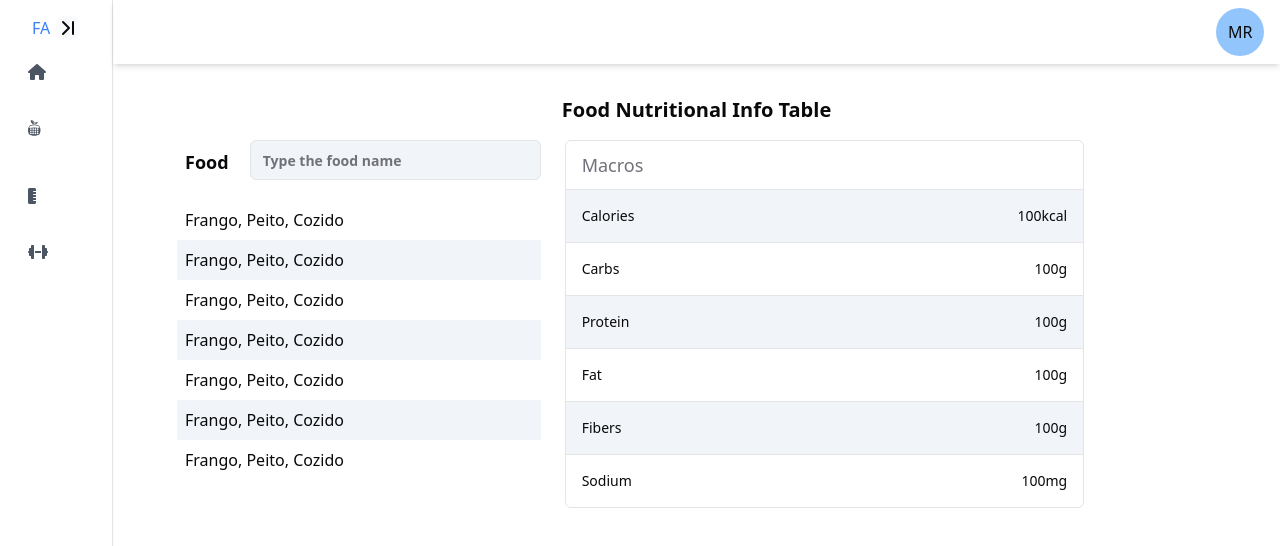
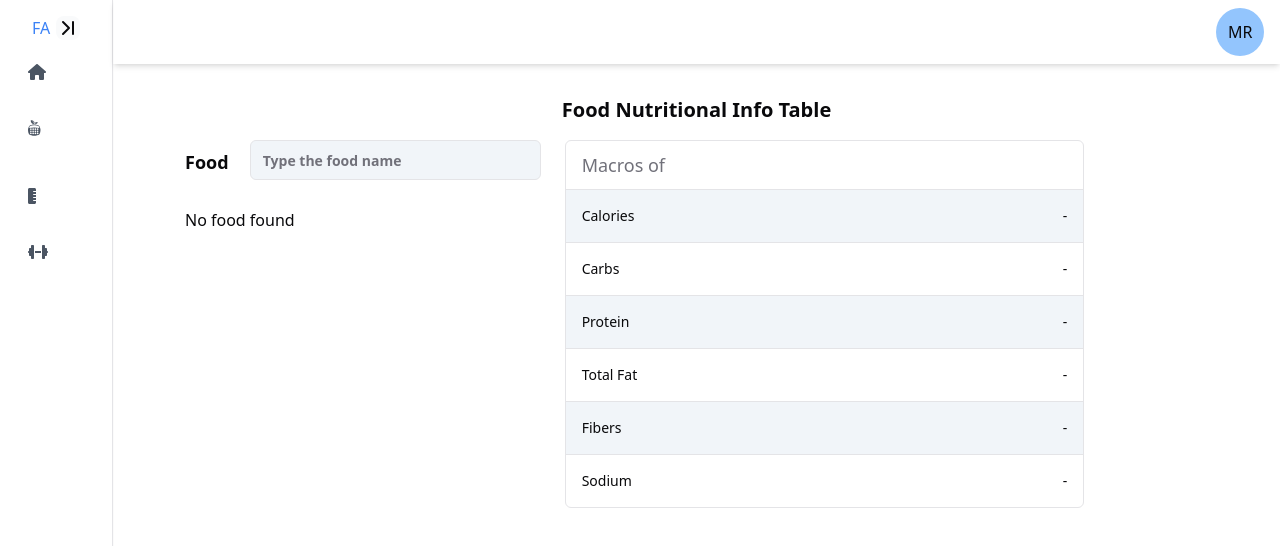
Before and after one commit to marcelrzd/fit-app, a Next.js app in the folder frontend/: page /nutritional_info in a window 1280 px wide. Shown: the top 546 px of the page. Built offline with nearby package versions, Linux system fonts and the light colour scheme.

Commit message:
change: add more types to FoodItem feat: add data dynamically to table

```diff
--- a/frontend/components/MacrosTable.tsx
+++ b/frontend/components/MacrosTable.tsx
@@ -2,7 +2,7 @@
 
 import { useState, useEffect } from "react";
 import data from "@/app/data/taco.json";
-import { FoodItem } from "./types";
+import { FoodItem } from "@/app/nutritional_info/types";
 
 import {
   Table,
@@ -17,42 +17,96 @@ import {
 import { Input } from "./ui/input";
 
 export function MacrosTable() {
-  const [food, setFood] = useState("");
+  const [foodSearch, setFoodSearch] = useState("");
+  const [foodData, setFoodData] = useState<FoodItem[]>([]);
   const [macros, setMacros] = useState<FoodItem[]>([]);
+  const {
+    description = "",
+    energy_kcal,
+    carbohydrate_g,
+    protein_g,
+    total_fat,
+    fiber_g,
+    sodium_mg,
+  } = foodData || {};
 
   useEffect(() => {
-    if (food.trim() === "") {
+    if (foodSearch.trim() === "") {
       setMacros([]);
       return;
     }
 
-    const filteredData = data.filter((item: FoodItem) =>
-      item.description.toLowerCase().includes(food.toLowerCase())
-    );
+    const filteredData = data
+      .filter((item) =>
+        item.description.toLowerCase().includes(foodSearch.toLowerCase())
+      )
+      .map((item) => {
+        // Parse fat values
+        const saturated = parseFloat(item.saturated_g as string) || 0;
+        const monounsaturated =
+          parseFloat(item.monounsaturated_g as string) || 0;
+        const polyunsaturated =
+          parseFloat(item.polyunsaturated_g as string) || 0;
+
+        // Calculate total_fat
+        const total_fat = saturated + monounsaturated + polyunsaturated;
+
+        // Return the mapped object
+        return {
+          id: item.id,
+          description: item.description,
+          category: item.category,
+          energy_kcal: item.energy_kcal,
+          carbohydrate_g: item.carbohydrate_g,
+          protein_g: item.protein_g,
+          saturated_g: item.saturated_g,
+          monounsaturated_g: item.monounsaturated_g,
+          polyunsaturated_g: item.polyunsaturated_g,
+          total_fat: total_fat,
+          sodium_mg: item.sodium_mg,
+          fiber_g: item.fiber_g
+        } as FoodItem;
+      });
+
     setMacros(filteredData);
-    console.log(filteredData);
-  }, [food]);
+  }, [foodSearch]);
+
+  const formatValue = (value: number, unit: string) => {
+    return typeof value === "number" ? `${value.toFixed(2)}${unit}` : "-";
+  };
+
+  const handleFoodSelect = (food: FoodItem) => {
+    setFoodData(food);
+  };
 
   return (
-    <div className="flex w-full p-4 gap-6">
+    <div className="flex flex-row items-start w-full p-4 gap-6">
       <div className="w-[35%]">
         <div className="text-left text-lg font-semibold mb-4 flex justify-between">
           <span className="p-2">Food</span>
           <Input
             className="w-[80%] bg-slate-100"
             placeholder="Type the food name"
-            value={food}
-            onChange={(e) => setFood(e.target.value)}
+            value={foodSearch}
+            onChange={(e) => setFoodSearch(e.target.value)}
           />
         </div>
-        <div className="flex flex-col rounded-md">
-          <span className="p-2">Frango, Peito, Cozido</span>
-          <span className="bg-slate-100 p-2">Frango, Peito, Cozido</span>
-          <span className="p-2">Frango, Peito, Cozido</span>
-          <span className="bg-slate-100 p-2">Frango, Peito, Cozido</span>
-          <span className="p-2">Frango, Peito, Cozido</span>
-          <span className="bg-slate-100 p-2">Frango, Peito, Cozido</span>
-          <span className="p-2">Frango, Peito, Cozido</span>
+        <div className="flex flex-col rounded-md max-h-[50vh] overflow-auto">
+          {macros && macros.length > 0 ? (
+            macros.map((item: FoodItem, index) => (
+              <span
+                key={item.id}
+                onClick={() => handleFoodSelect(item)}
+                className={`p-2 cursor-pointer hover:bg-slate-200 transition-all ease-in-out ${
+                  index % 2 === 0 ? "bg-slate-100" : ""
+                }`}
+              >
+                {item.description}
+              </span>
+            ))
+          ) : (
+            <span className="p-2">No food found</span>
+          )}
         </div>
       </div>
       <div className="w-[50%] rounded-md border">
@@ -60,7 +114,7 @@ export function MacrosTable() {
           <TableHeader>
             <TableRow>
               <TableHead className="text-lg" colSpan={3}>
-                Macros
+                Macros of {foodData?.description || ""}
               </TableHead>
             </TableRow>
           </TableHeader>
@@ -69,45 +123,49 @@ export function MacrosTable() {
               <TableCell className="font-medium" colSpan={3}>
                 Calories
               </TableCell>
-              <TableCell className="text-right">100kcal</TableCell>
+              <TableCell className="text-right">
+                {formatValue(foodData.energy_kcal, " kcal")}
+              </TableCell>
             </TableRow>
             <TableRow>
               <TableCell className="font-medium" colSpan={3}>
                 Carbs
               </TableCell>
-              <TableCell className="text-right">100g</TableCell>
+              <TableCell className="text-right">
+                {formatValue(foodData.carbohydrate_g, " g")}
+              </TableCell>
             </TableRow>
             <TableRow className="bg-slate-100">
               <TableCell className="font-medium" colSpan={3}>
                 Protein
               </TableCell>
-              <TableCell className="text-right">100g</TableCell>
+              <TableCell className="text-right">
+                {formatValue(foodData.protein_g, " g")}
+              </TableCell>
             </TableRow>
             <TableRow>
               <TableCell className="font-medium" colSpan={3}>
-                Fat
+                Total Fat
               </TableCell>
-              <TableCell className="text-right">100g</TableCell>
+              <TableCell className="text-right">
+                {formatValue(foodData.total_fat, " g")}
+              </TableCell>
             </TableRow>
             <TableRow className="bg-slate-100">
               <TableCell className="font-medium" colSpan={3}>
                 Fibers
               </TableCell>
-              <TableCell className="text-right">100g</TableCell>
+              <TableCell className="text-right">{formatValue(foodData.fiber_g, " mg")}</TableCell>
             </TableRow>
             <TableRow>
               <TableCell className="font-medium" colSpan={3}>
                 Sodium
               </TableCell>
-              <TableCell className="text-right">100mg</TableCell>
+              <TableCell className="text-right">
+                {formatValue(foodData.sodium_mg, " mg")}
+              </TableCell>
             </TableRow>
           </TableBody>
-          {/* <TableFooter>
-            <TableRow>
-              <TableCell colSpan={3}>Total</TableCell>
-              <TableCell className="text-right">$2,500.00</TableCell>
-            </TableRow>
-          </TableFooter> */}
         </Table>
       </div>
     </div>
```
Also changed, not shown: frontend/app/nutritional_info/types.ts (+13 -11 lines).
